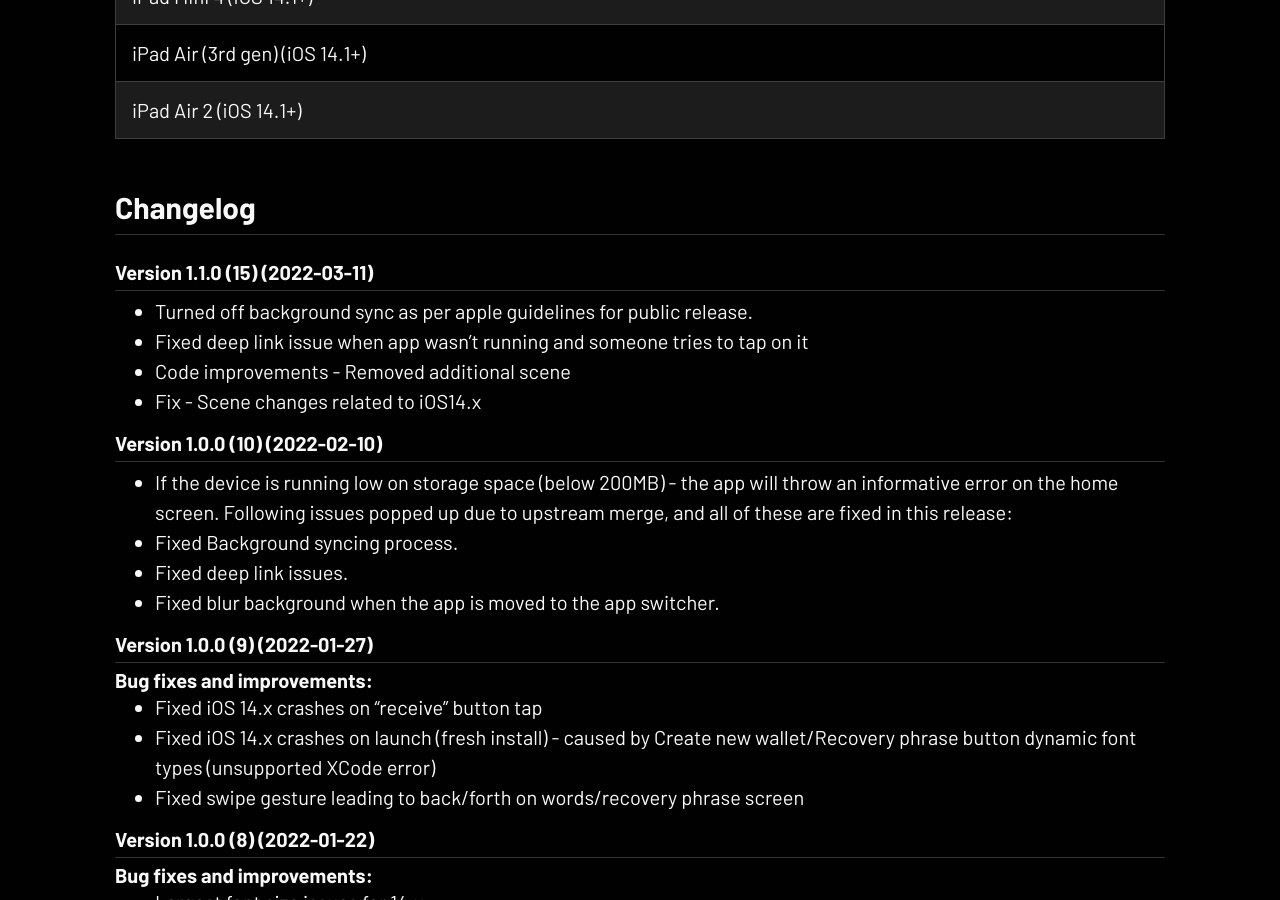
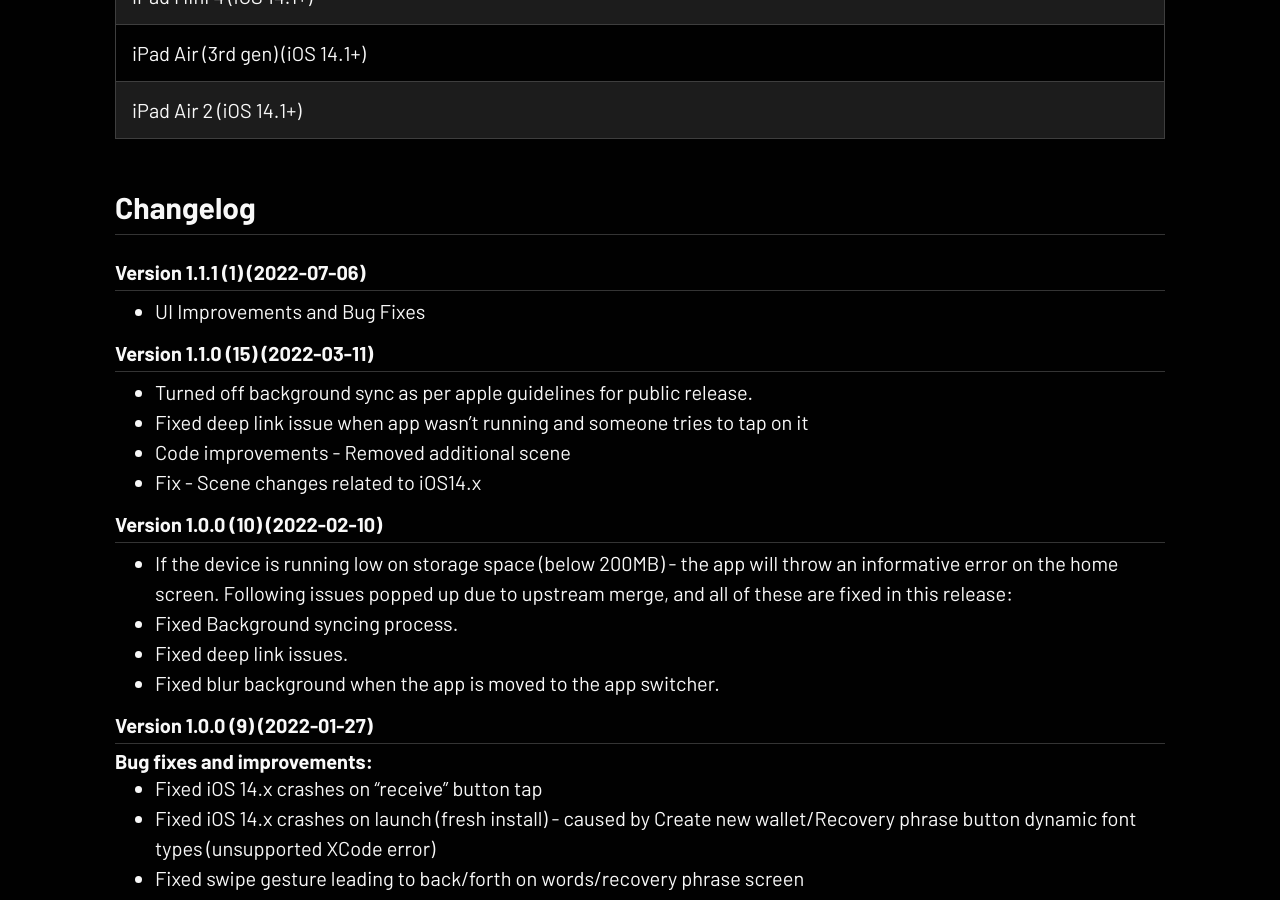
Before and after one commit to Meshbits/piratewallet.github.io, a Jekyll site: the page built from appinfo/index.md, in a window 1280 px wide and 900 px high, scrolled down 1867 px. Built offline with Jekyll 4.4.1, drawn with Linux system fonts in a browser that asks for light colours; our own code applies the rules of GitHub Pages for plain Markdown files.

Commit message:
update 1.1.1 app release

```diff
--- a/appinfo/index.md
+++ b/appinfo/index.md
@@ -42,6 +42,10 @@ layout: post
 
 
 # Changelog
+
+#### Version 1.1.1 (1) (2022-07-06)
+
+- UI Improvements and Bug Fixes
 
 #### Version 1.1.0 (15) (2022-03-11)
 
```
